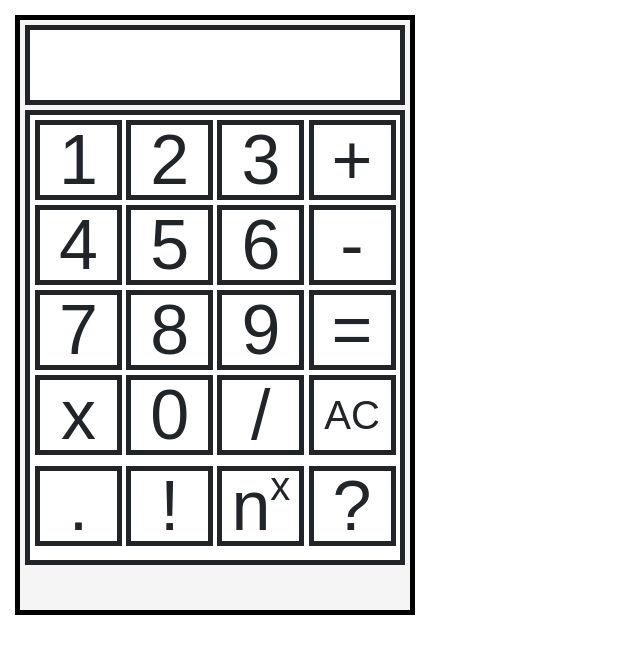
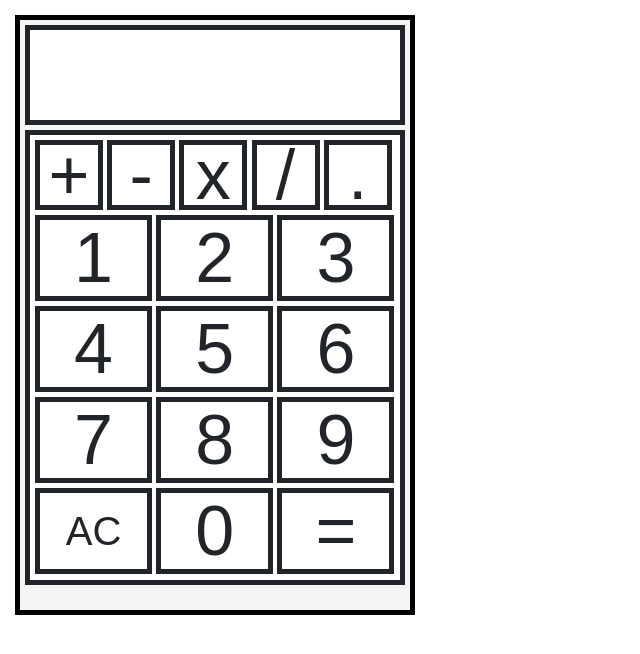
Before and after one commit to vicentecrespop/CalculadoraVirtual, a plain HTML site: page index.html in a window 1280 px wide. Both pictures are taken after a click on the element "AC". Shown: the whole page, without its empty margins (0-640 px from the left). Drawn offline with nearby package versions, Linux system fonts and the light colour scheme.

Commit message:
Finalizei operações

```diff
--- a/index.html
+++ b/index.html
@@ -1,3 +1,4 @@
+<!DOCTYPE html>
 <html>
     <head>
         <title>Calculadora</title>
@@ -13,13 +14,12 @@
                 width: 400px;
                 margin: 15px;
                 background-color: whitesmoke;
-                overflow: hidden;
             }
 
             #display
             {
                 position: absolute;
-                height: 80px;
+                height: 100px;
                 width: 380px;
                 background-color: white;
                 border: 5px solid ;
@@ -27,9 +27,13 @@
                 margin-left: 5px;
                 display: flex;
                 align-items: center;
-                justify-content: right;
+                padding-bottom: 10px;
+                justify-content: left;
                 font-size: 70px;
+                overflow: auto hidden;
+
             }
+
 
             #teclado
             {
@@ -38,7 +42,7 @@
                 width: 380px;
                 background-color: white;
                 border: 5px solid;
-                margin-top: 90px;
+                margin-top: 110px;
                 margin-left: 5px;
             }
 
@@ -53,13 +57,31 @@
                 display: inline-flex;
                 align-items: center;
                 justify-content: center;
-                height: 80px;
-                width: 87px;
+                height: 86px;
+                width: 117px;
                 border: 5px solid;
                 margin: 5px -5px 0px 5px;
                 font-size: 70px;
                 font-family: Arial, Helvetica, sans-serif;
-                overflow: hidden;
+                user-select: none;
+            }
+            .operacoes
+            {
+                position: relative;
+                display: inline-flex;
+                align-items: center;
+                justify-content: center;
+                height: 70px;
+                width: 68px;
+                border: 5px solid;
+                margin: 5px -5px 0px 5px;
+                font-size: 70px;
+                font-family: Arial, Helvetica, sans-serif;
+                user-select: none;
+            }
+            .operacoes:hover
+            {
+                background-color: darkgray;
             }
             .botao:hover
             {
@@ -82,27 +104,27 @@
         <div class="calculadora">
             <div id="display"></div>
             <div id="teclado">
+                <div id="operacoes">
+                    <div class="operacoes" id="+" onclick="principal(event)">+</div>
+                    <div class="operacoes" id="-" onclick="principal(event)">-</div>
+                    <div class="operacoes" id="x" onclick="principal(event)">x</div>
+                    <div class="operacoes" id="/" onclick="principal(event)">/</div>
+                    <div class="operacoes" id="." onclick="adicionaNum(event)">.</div>
+                </div>
+                <div id="teclas">
                     <div class="botao" id="1" onclick="adicionaNum(event)">1</div>
                     <div class="botao" id="2" onclick="adicionaNum(event)">2</div>
                     <div class="botao" id="3" onclick="adicionaNum(event)">3</div>
-                <div class="botao" id="+" onclick="principal(event)">+</div>
                     <div class="botao" id="4" onclick="adicionaNum(event)">4</div>
                     <div class="botao" id="5" onclick="adicionaNum(event)">5</div>
                     <div class="botao" id="6" onclick="adicionaNum(event)">6</div>
-                <div class="botao" id="-" onclick="principal(event)">-</div>
                     <div class="botao" id="7" onclick="adicionaNum(event)">7</div>
                     <div class="botao" id="8" onclick="adicionaNum(event)">8</div>
                     <div class="botao" id="9" onclick="adicionaNum(event)">9</div>
-                <div class="botao" id="=" onclick="principal(event)">=</div>
-                <div class="botao" id="x" onclick="principal(event)"><span id="x">x</span></div>
+                    <div class="botao" id="AC" onclick="limpa()"><span id="AC"class="diferente">AC</span></div>
                     <div class="botao" id="0" onclick="adicionaNum(event)"><span id="0">0</span></div>
-                <div class="botao" id="/" onclick="principal(event)"><span id="/">/</span></div>
-                <div class="botao" id="AC" onclick="limpa()"><span id="AC"class="diferente">AC</span></div>
-                <div class="botao" id="." onclick="adicionaNum(event)">.</div>
-                <div class="botao" id="!" onclick="clicou(event)">!</div>
-                <div class="botao" id="**" onclick="clicou(event)">n<sup id="**" class="diferente">x</sup></div>
-                <div class="botao" id="" onclick="clicou(event)">?</div>
-
+                    <div class="botao" id="=" onclick="principal(event)"><span id="=">=</span></div>
+                </div>
             </div>
         </div>
         <script>
@@ -110,16 +132,10 @@
             let display = document.getElementById('display')
 
             // Array com os numeros digitados
-            let valores = [[0], [0], []]
-
-            // Transforma array de numeros em um numero
-            const transformaEmNumero = array => Number(array.join(''))
+            let valores = [[], [], []]
 
             // Variavel que atribui se valores vao para primeiro ou segundo array de numeros
             let posicaoValor = 0
-
-            // Variavel para corrigir divisão por zero nas funções multiplica e divide
-            let primeira_vez = true
 
             // Soma 2 numeros
             const soma = (n1, n2) => n1 + n2
@@ -128,85 +144,120 @@
             const subtrai = (n1, n2) => n1 - n2
 
             // Multiplica 2 numeros
-            function multiplica(n1, n2, primeiraVez = true) {
-                primeira_vez = false
-                if (primeiraVez) n2 = 1
-                return n1 * n2
-            }
+            const multiplica = (n1, n2) => n1 * n2
 
             // Divide 2 numeros
-            function divide(n1, n2, primeiraVez = true) {
-                primeira_vez = false
-                if (primeiraVez) n2 = 1
-                return n1 / n2
-            }
+            const divide = (n1, n2) => n1 / n2
 
             // Adiciona numero clicado ao array valores
             function adicionaNum(e) {
+                if (e.target.id == '.' && valores[1].length == 0) {
+                    valores[0].push(e.target.id)
+                } else {
                     valores[posicaoValor].push(e.target.id)
+                }
                 display.innerHTML += e.target.id
                 console.log(valores)
-            }
 
-            // Mostra resultado no display
-            function resultado() {
-                display.innerHTML = valores[0]
             }
 
             // Limpa valores
             function limpa() {
-                valores = [[0], [0], []]
+                valores = [[], [], []]
                 display.innerHTML = ''
-                primeira_vez = true
+                display.style.fontSize = '70px'
                 posicaoValor = 0
             }
 
-            // Variavel que permite operações com numeros negativos
-            let sinal = 1
+            // Verifica o tamanho em caracteres do numero
+            const tamanhoNumero = num => String(num).length
+
+            // Formata resultado para aparecer no display
+            function formataNumero(num) {
+                indice = 0
+                let res = `${num}`
+                let tamanho = tamanhoNumero(num)
+                while (num > 10 && tamanho > 6) {
+                    num = num / 10
+                    indice++
+                    res = `${num}x10<sup>${indice}</sup>`
+                }
+                while (num < 0.01 && num > 0 && tamanho > 6) {
+                    num = num * 10
+                    indice--
+                    res = `${num}x10<sup>${indice}</sup>`
+                }
+
+                // Se o resultado for em notação científica o tamanho da fonte diminui
+                if(res.includes('x10')) {
+                    display.style.fontSize = '35px'
+                }
+                else {
+                    display.style.fontSize = '70px'
+                }
+                return res
+            }
 
             function principal(e) {
+                if (valores[0] != 0) posicaoValor = 1
+                let numeroAtual = valores[posicaoValor]
                 if (e.target.id != '=') {
-                    if (valores[2].length > 0 && e.target.id == '-') {
-                        sinal = -1
-                        primeira_vez = true
+                    if (e.target.id == '-') {
+                        // Checar se array ja é negativo
+                        if (!numeroAtual.includes('-')) {
+                            numeroAtual.push('-')
+                        }
+                        display.innerHTML += e.target.id
+                        return
                     } else {
                         valores[2].push(e.target.id)
                     }
                 }
+
+                function isNegative(element, index, array) {
+                    if (element == '-' && index != 0) {
+                        return true
+                    } else {
+                        return false
+                    }
+                }
+
                 // Se usuario chamar mais de uma operação seguida mostra erro no display
-                if (valores[2].length > 1) {
+                if (valores[2].length > 1 ) {
                     display.innerHTML = 'Erro!'
                     return
                 }
-                posicaoValor = 1
                 display.innerHTML += e.target.id
-
+                console.log(valores)
                 // Variavel que recebe o resultado da operação
                 let res = 0
 
-                // Transforma array de numeros em um numero
-                n1 = transformaEmNumero(valores[0])
-                n2 = transformaEmNumero(valores[1]) * sinal
-                console.log(n1, n2)
 
-                // Verifica qual operação foi chamada pelo usuario e calcula valor de respota
-                if (valores[2] == '+') res = soma(n1, n2)
-                else if (valores[2] == '-') res = subtrai(n1, n2)
-                else if (valores[2] == 'x') res = multiplica(n1, n2, primeira_vez)
-                else if (valores[2] == '/') res = divide(n1, n2, primeira_vez)
-                console.log(res)
-                valores[0] = [res]
-                valores[1] = [0]
+                // Pega valor do numero dentro dos arrays
+                n1 = parseFloat(valores[0].join(''))
+                n2 = parseFloat(valores[1].join(''))
 
                 // Quando o usuario clicar o sinal de igual
                 if (e.target.id == '=') {
-                    display.innerHTML = valores[0]
-                    primeira_vez = true
+                    let resultado = 0
+                    // Verifica qual operação foi chamada pelo usuario e calcula valor de respota
+                    if (valores[2] == '+') resultado = soma(n1, n2)
+                    else if (valores[2] == 0) resultado = soma(n1, n2)
+                    else if (valores[2] == 'x') resultado = multiplica(n1, n2)
+                    else if (valores[2] == '/') resultado = divide(n1, n2)
+                    res = parseFloat(resultado.toFixed(8))
+                    valores[0] = [res]
+                    valores[1] = []
                     valores[2].pop()
-                    sinal = 1
+
+                    // Mostra resultado no display
+                    display.innerHTML = formataNumero(valores[0])
+
+
+                    // 2 + 3 - 4 Dando erro
+
                 }
             }
-
 
         </script>
     </body>
```
Lines whose indentation alone changed are shown as unchanged.
